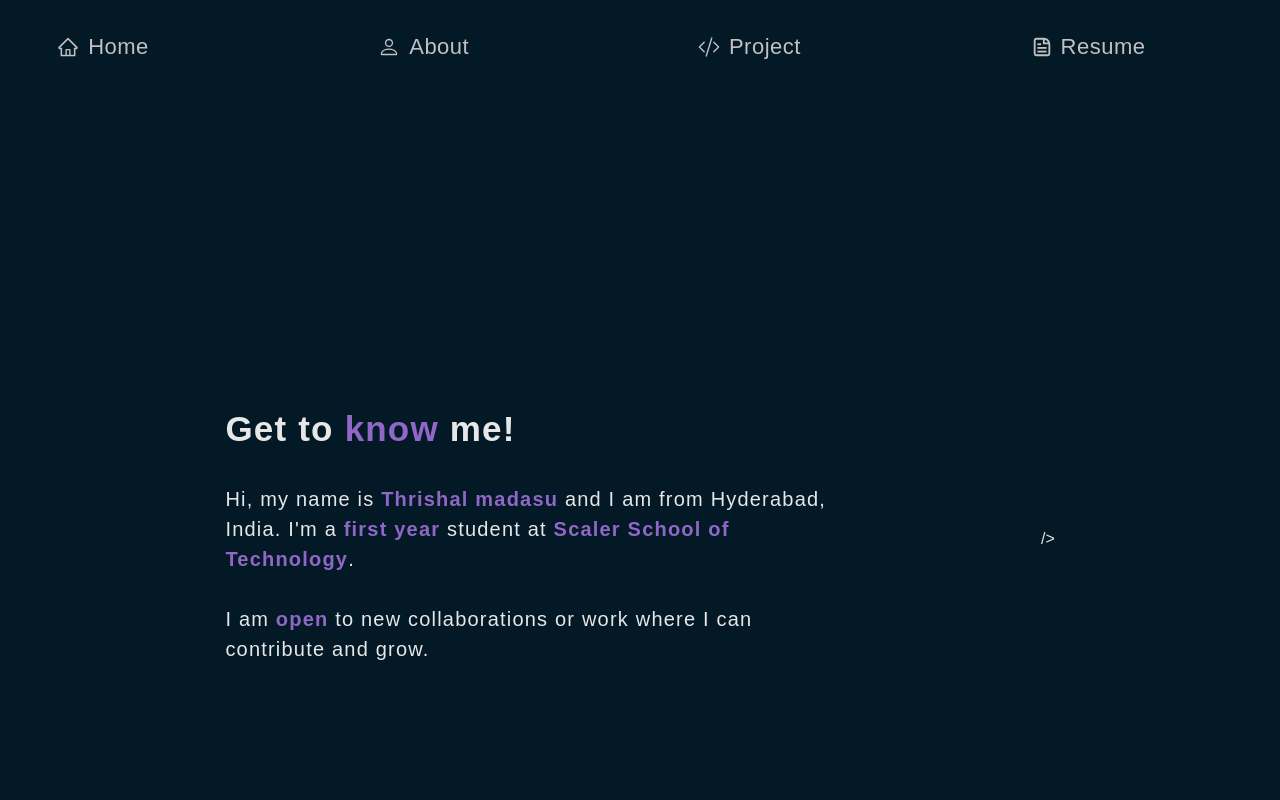
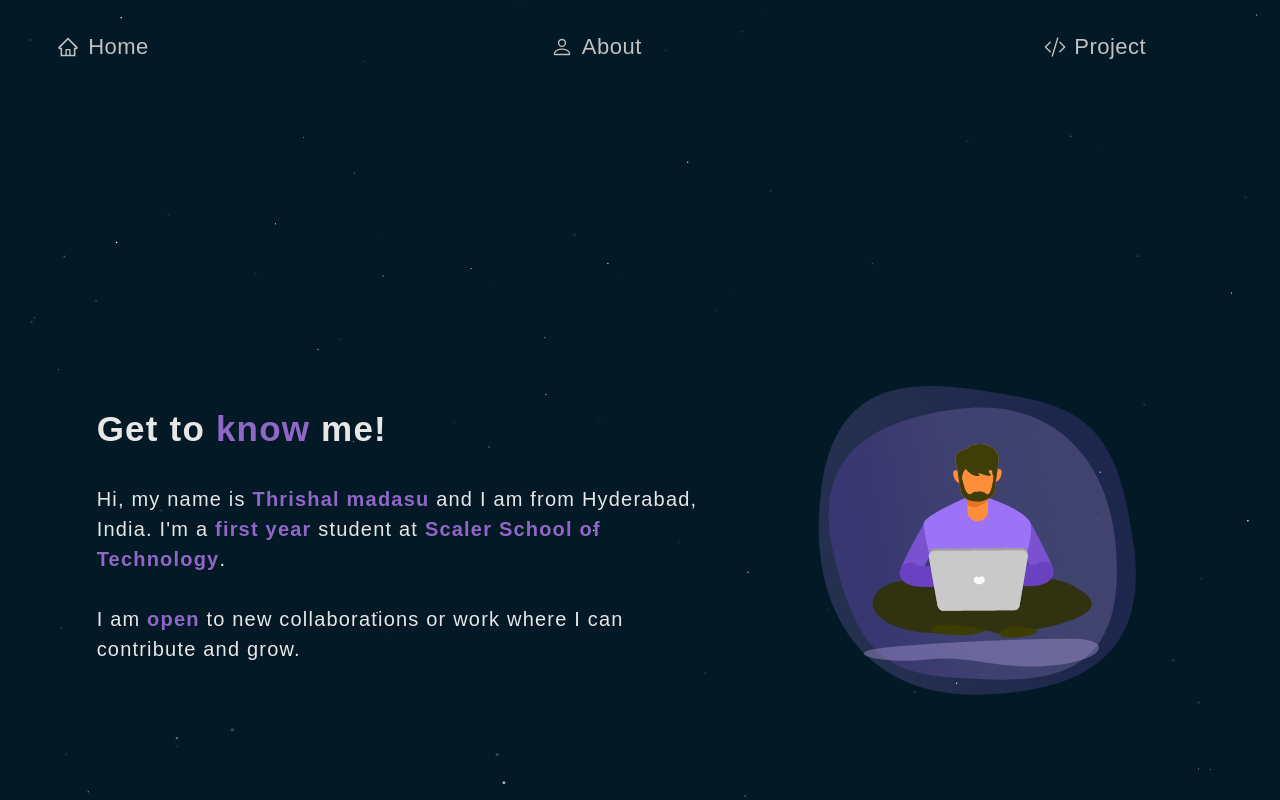
Before and after one commit to Thrishalmadasu/My_Portfolio, a React (Create React App) app in the folder portfolio/: page /About in a window 1280 px wide. Shown: the top 800 px of the page. Built offline with nearby package versions, Linux system fonts and the light colour scheme.

Commit message:
Added Lottie Files

```diff
--- a/portfolio/package.json
+++ b/portfolio/package.json
@@ -6,6 +6,7 @@
     "@testing-library/jest-dom": "^5.17.0",
     "@testing-library/react": "^13.4.0",
     "@testing-library/user-event": "^13.5.0",
+    "lottie-react": "^2.4.0",
     "react": "^18.3.1",
     "react-dom": "^18.3.1",
     "react-router-dom": "^6.23.1",
--- a/portfolio/src/App.js
+++ b/portfolio/src/App.js
@@ -4,16 +4,21 @@ import Home from './components/Home';
 import { BrowserRouter as Router, Routes, Route } from 'react-router-dom';
 import Projects from './components/Projects';
 import About from './components/About';
+import nightsky from './LottieFiles/night-sky.json';
+import Lottie from "lottie-react";
 
 function App() {
   return (
     <div>
+      <Lottie className="bg" animationData={nightsky} loop={true} />
+      <Lottie className="bgtwo" animationData={nightsky} loop={true} />
+      <Lottie className="bgtemp" animationData={nightsky} loop={true} />
       <Router>
         <Nav />
         <Routes>
-        <Route path="/" element={<Home/>} />
-        <Route path="/About" element={<About/>}/>
-        <Route path="/Projects" element={<Projects/>}/>
+          <Route path="/" element={<Home />} />
+          <Route path="/About" element={<About />} />
+          <Route path="/Projects" element={<Projects />} />
         </Routes>
       </Router>
     </div>
--- a/portfolio/src/components/About.js
+++ b/portfolio/src/components/About.js
@@ -19,10 +19,10 @@ const About = () => {
 
         <div>
           <Tilt>
-              {/* <Lottie
+               <Lottie
               className="illustration"
               animationData={Coder}
-              loop={true}  */}
+              loop={true}
             />
           </Tilt>
         </div>
--- a/portfolio/src/components/Home.js
+++ b/portfolio/src/components/Home.js
@@ -15,13 +15,13 @@ const Home = () => {
           <h1>I'M <b>Thrishal Madasu</b></h1>
           <Typed/>
         </div>
-{/*
+
         <Lottie
           className="illustration"
           animationData={SpaceBoy}
           loop={true}
         />
-         */}
+
       </div>
 
       <div className='AboutPage'>
--- a/portfolio/src/components/Navbar.js
+++ b/portfolio/src/components/Navbar.js
@@ -13,7 +13,7 @@ const Nav = () => {
             <li><Link to="/"><AiOutlineHome/> Home</Link></li>
             <li><Link to="/About"><BsPerson/> About</Link></li>
             <li><Link to="/Projects"><BsCodeSlash/> Project</Link></li>
-            <li><Link to="/Resume"><CgFileDocument/> Resume</Link></li>
+            {/* <li><Link to="/Resume"><CgFileDocument/> Resume</Link></li> */}
         </ul>
     </nav>
   )
```
Also changed, not shown: 1 other file (tests, documents, lock files or other folders).
